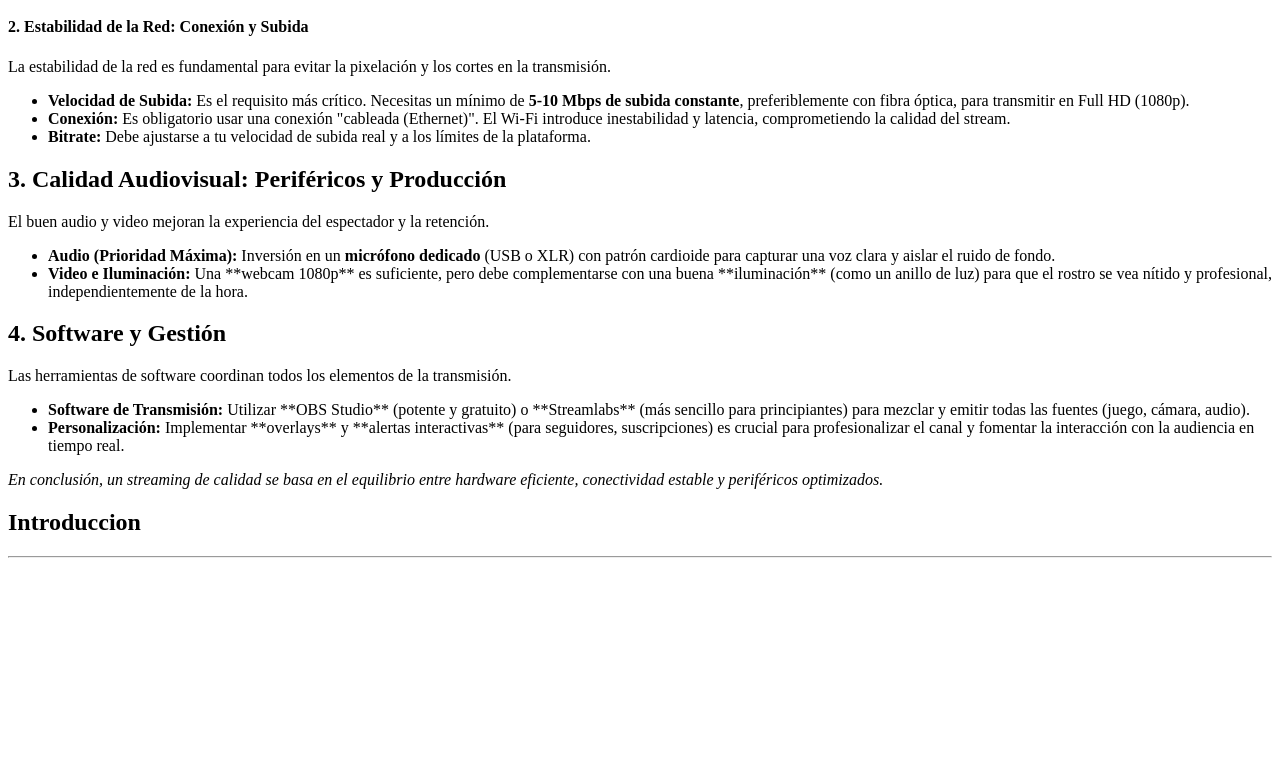
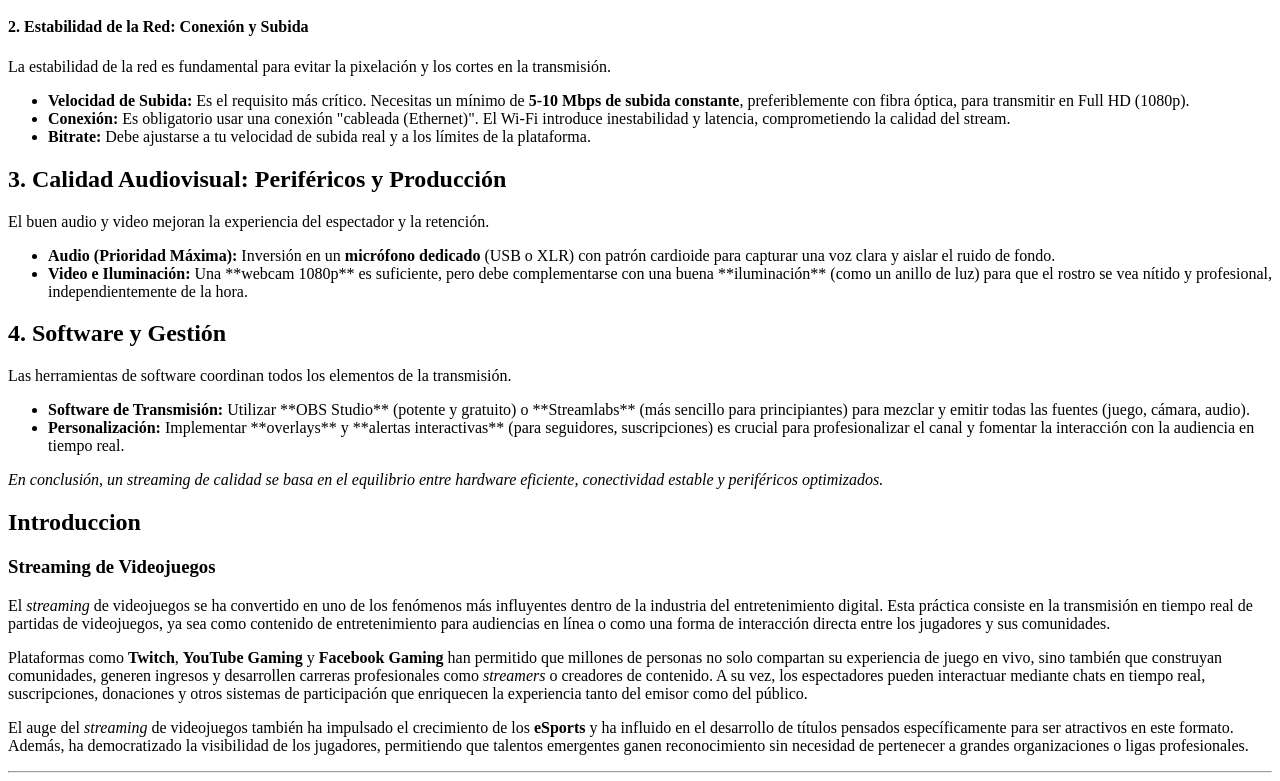
Before and after one commit to giovanni383/grupo-57, a plain HTML site: page index.html in a window 1280 px wide. Shown: the part 1403-2184 px from the top of the page. Before the commit the page ends 1969 px from the top, so only its background shows below. Drawn offline with Linux system fonts and the light colour scheme.

Commit message:
agregue la introduccion

```diff
--- a/index.html
+++ b/index.html
@@ -125,6 +125,24 @@
 
         <h2>Introduccion</h2>
 
+     <h3>Streaming de Videojuegos</h3>
+    <p>
+        El <em>streaming</em> de videojuegos se ha convertido en uno de los fenómenos más influyentes dentro de la industria del entretenimiento digital.
+        Esta práctica consiste en la transmisión en tiempo real de partidas de videojuegos, ya sea como contenido de entretenimiento para audiencias en línea
+        o como una forma de interacción directa entre los jugadores y sus comunidades.
+    </p>
+    <p>
+        Plataformas como <strong>Twitch</strong>, <strong>YouTube Gaming</strong> y <strong>Facebook Gaming</strong> han permitido que millones de personas no solo
+        compartan su experiencia de juego en vivo, sino también que construyan comunidades, generen ingresos y desarrollen carreras profesionales como
+        <em>streamers</em> o creadores de contenido. A su vez, los espectadores pueden interactuar mediante chats en tiempo real, suscripciones, donaciones
+        y otros sistemas de participación que enriquecen la experiencia tanto del emisor como del público.
+    </p>
+    <p>
+        El auge del <em>streaming</em> de videojuegos también ha impulsado el crecimiento de los <strong>eSports</strong> y ha influido en el desarrollo de títulos
+        pensados específicamente para ser atractivos en este formato. Además, ha democratizado la visibilidad de los jugadores, permitiendo que talentos emergentes
+        ganen reconocimiento sin necesidad de pertenecer a grandes organizaciones o ligas profesionales.
+    </p>
+
 
 
 
```
